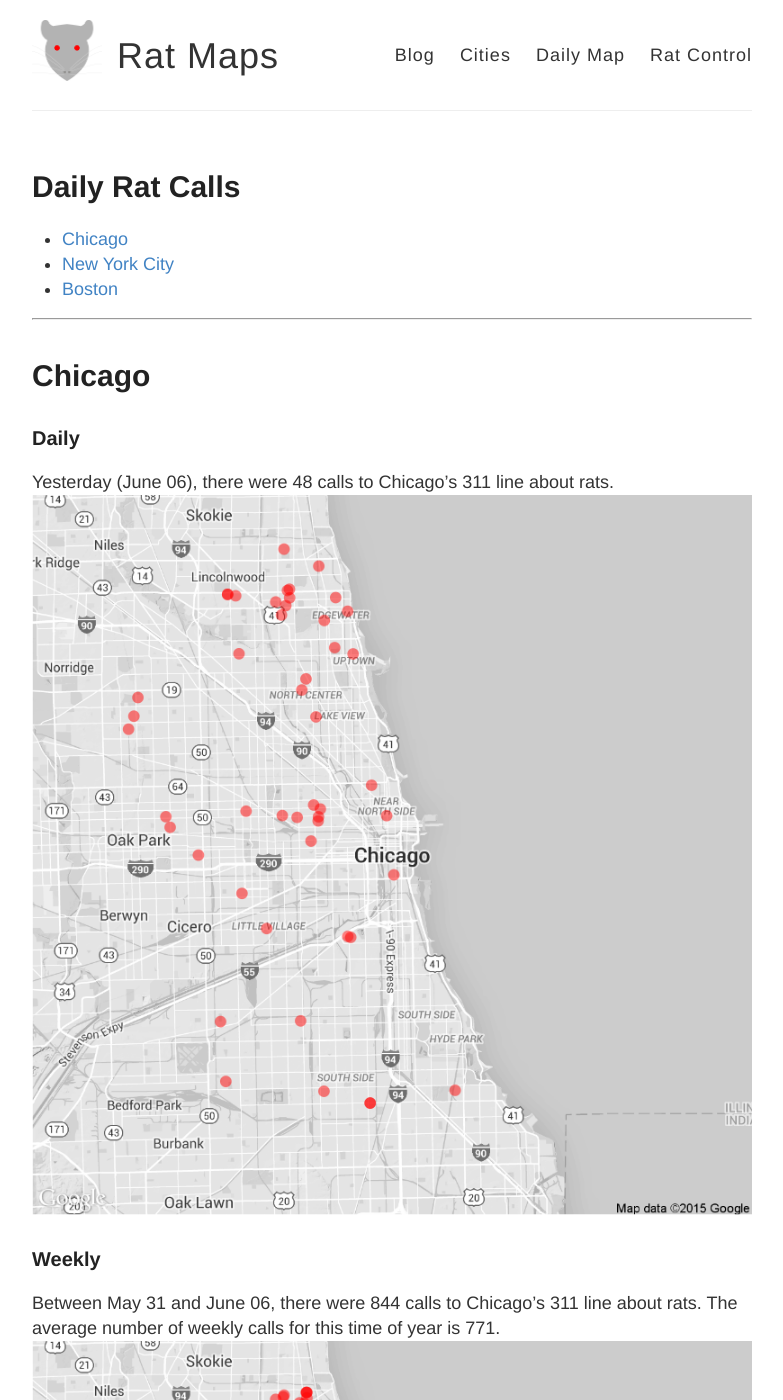
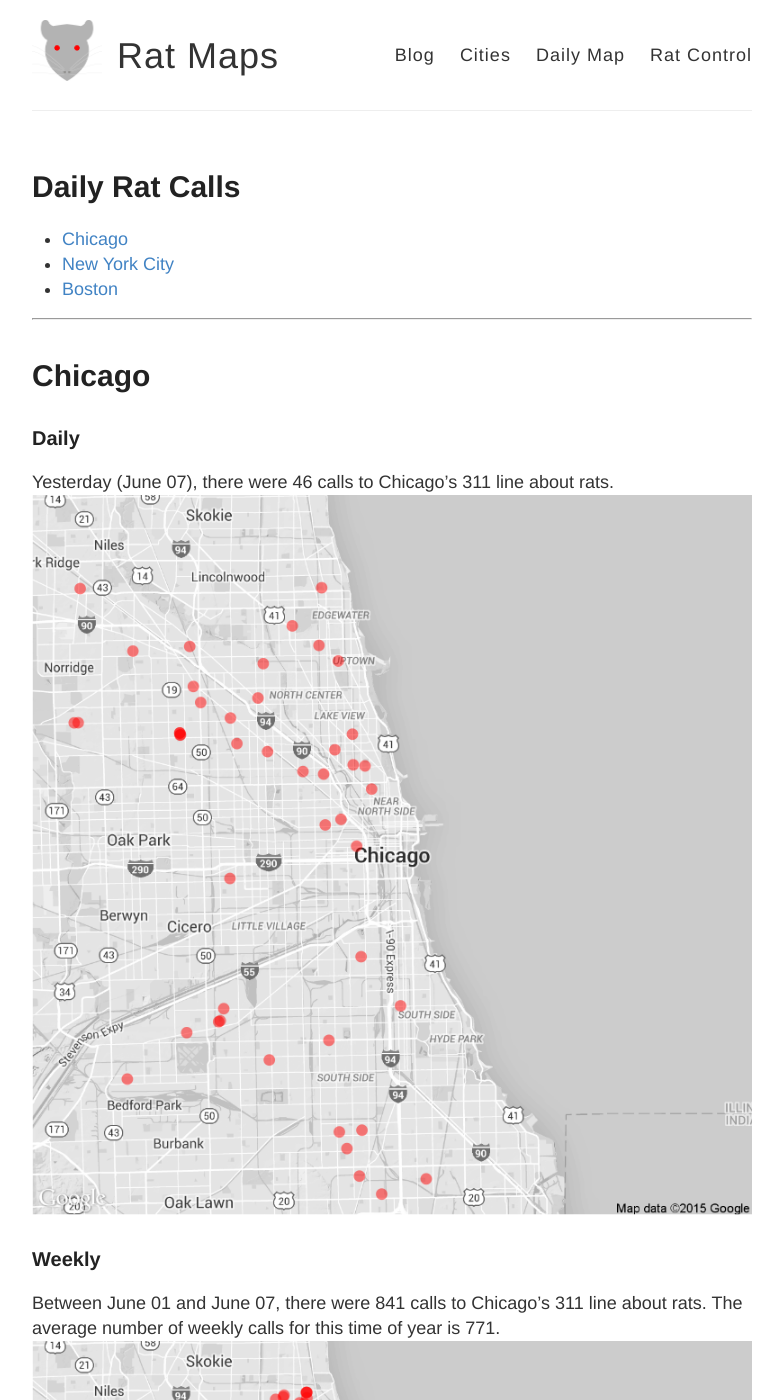
Before and after one commit to DanielHadley/ratmaps, a Jekyll site: the page built from daily.md, in a window 1280 px wide and 1400 px high. Shown: the whole window, without its empty margins (248-1031 px from the left). Built offline with Jekyll 4.4.1, drawn with Linux system fonts in a browser that asks for light colours; comment, search, counter and statistics services are not loaded; some of the changed text lies outside the part shown.

Commit message:
Daily Maps

```diff
--- a/daily.md
+++ b/daily.md
@@ -15,22 +15,22 @@
 
 ### Daily
 
-Yesterday (June 06), there were 48 calls to Chicago's 311 line about rats.
+Yesterday (June 07), there were 46 calls to Chicago's 311 line about rats.
 ![Chicago rat calls to 311 weekly map]({{ site.cityimages }}/daily/Chicago_Rat_Map_Daily.png)
 
 ### Weekly
-Between May 31 and June 06, there were 844 calls to Chicago's 311 line about rats. The average number of weekly calls for this time of year is 771.
+Between June 01 and June 07, there were 841 calls to Chicago's 311 line about rats. The average number of weekly calls for this time of year is 771.
 ![Chicago rat calls to 311 weekly map]({{ site.cityimages }}/daily/Chicago_Rat_Map_Weekly.png)
 ***
 # New York City <a id="nyc"><a>
 
 ### Daily
 
-Yesterday (June 06), there were 0 calls to New York City's 311 line about rats.
+Yesterday (June 07), there were 0 calls to New York City's 311 line about rats.
 ![NYC rat calls to 311 weekly map]({{ site.cityimages }}/daily/NYC_Rat_Map_Daily.png)
 
 ### Weekly
-Between May 31 and June 06, there were 0 calls to New York City's 311 line about rats. The average number of weekly calls for this time of year is 277.
+Between June 01 and June 07, there were 0 calls to New York City's 311 line about rats. The average number of weekly calls for this time of year is 277.
 ![NYC rat calls to 311 weekly map]({{ site.cityimages }}/daily/NYC_Rat_Map_Weekly.png)
 
 Each red dot represents one call about a rat seen in that location. The dots are transparent, so multiple calls from one location will be seen as a solid dot. The usual caveats apply: more calls do not necessarily mean that there are more rats in that location than other parts of the city. A cluster of dots could indicate that one resident is unusually vocal about rodents in his or her neighborhood. Also, more densely populated neighborhoods tend to make more calls to 311.
```
Also changed, not shown: images/pages/daily/Chicago_Rat_Map_Daily.png, images/pages/daily/Chicago_Rat_Map_Weekly.png, images/pages/daily/NYC_Rat_Map_Daily.png, images/pages/daily/NYC_Rat_Map_Weekly.png.
